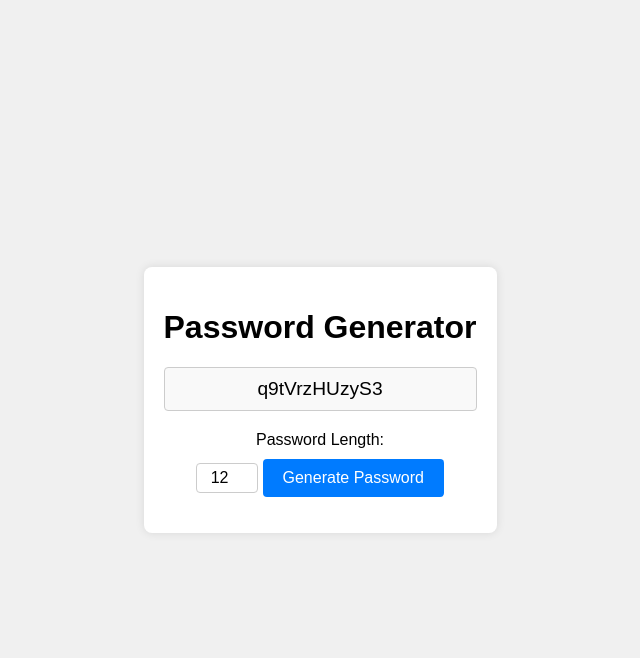
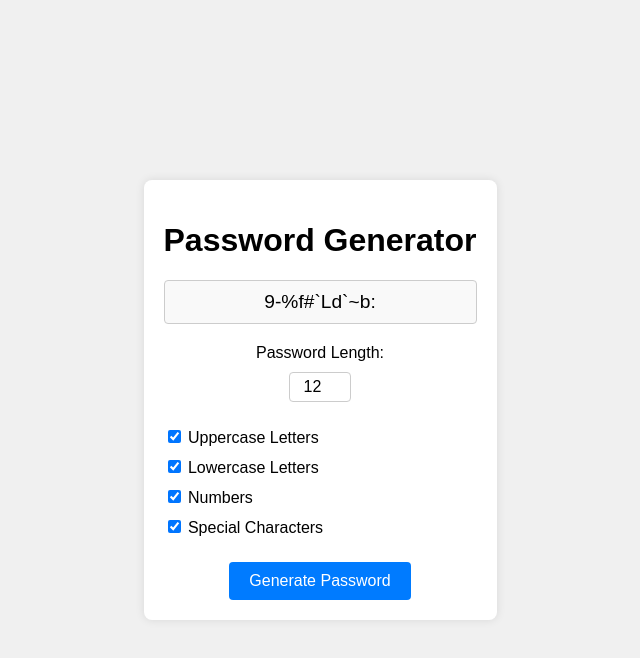
Before and after one commit to pragunsrv/Password-Generator, a plain HTML site: page index.html in a window 1280 px wide. Both pictures are taken after a click on the button "Generate Password". Shown: the whole page, without its empty margins (320-960 px from the left). Drawn offline with Linux system fonts and the light colour scheme.

Commit message:
aAlow the user to select types of characters (uppercase, lowercase, numbers, special characters)
index.html: Added checkboxes to allow the user to select character types (uppercase, lowercase, numbers, special characters).
styles.css: Styled the checkboxes for better appearance.
script.js: Modified the password generation function to include character type selections and generate the password accordingly.

```diff
--- a/index.html
+++ b/index.html
@@ -12,6 +12,14 @@
         <div class="password-display" id="password-display">Your password will appear here</div>
         <label for="length">Password Length:</label>
         <input type="number" id="length" min="1" max="128" value="12">
+
+        <div class="checkboxes">
+            <label><input type="checkbox" id="uppercase" checked> Uppercase Letters</label>
+            <label><input type="checkbox" id="lowercase" checked> Lowercase Letters</label>
+            <label><input type="checkbox" id="numbers" checked> Numbers</label>
+            <label><input type="checkbox" id="special" checked> Special Characters</label>
+        </div>
+
         <button id="generate-btn">Generate Password</button>
     </div>
     <script src="script.js"></script>
--- a/script.js
+++ b/script.js
@@ -1,11 +1,23 @@
 document.getElementById('generate-btn').addEventListener('click', function() {
     const length = document.getElementById('length').value;
-    const password = generatePassword(length);
+    const useUppercase = document.getElementById('uppercase').checked;
+    const useLowercase = document.getElementById('lowercase').checked;
+    const useNumbers = document.getElementById('numbers').checked;
+    const useSpecial = document.getElementById('special').checked;
+    const password = generatePassword(length, useUppercase, useLowercase, useNumbers, useSpecial);
     document.getElementById('password-display').textContent = password;
 });
 
-function generatePassword(length) {
-    const charset = 'ABCDEFGHIJKLMNOPQRSTUVWXYZabcdefghijklmnopqrstuvwxyz0123456789';
+function generatePassword(length, useUppercase, useLowercase, useNumbers, useSpecial) {
+    const uppercaseCharset = 'ABCDEFGHIJKLMNOPQRSTUVWXYZ';
+    const lowercaseCharset = 'abcdefghijklmnopqrstuvwxyz';
+    const numberCharset = '0123456789';
+    const specialCharset = '!@#$%^&*()_+~`|}{[]:;?><,./-=';
+    let charset = '';
+    if (useUppercase) charset += uppercaseCharset;
+    if (useLowercase) charset += lowercaseCharset;
+    if (useNumbers) charset += numberCharset;
+    if (useSpecial) charset += specialCharset;
     let password = '';
     for (let i = 0; i < length; i++) {
         const randomIndex = Math.floor(Math.random() * charset.length);
--- a/styles.css
+++ b/styles.css
@@ -41,6 +41,17 @@ input[type="number"] {
     border-radius: 4px;
 }
 
+.checkboxes {
+    display: flex;
+    flex-direction: column;
+    align-items: start;
+    margin-bottom: 20px;
+}
+
+.checkboxes label {
+    margin: 5px 0;
+}
+
 button {
     padding: 10px 20px;
     font-size: 1em;
```
